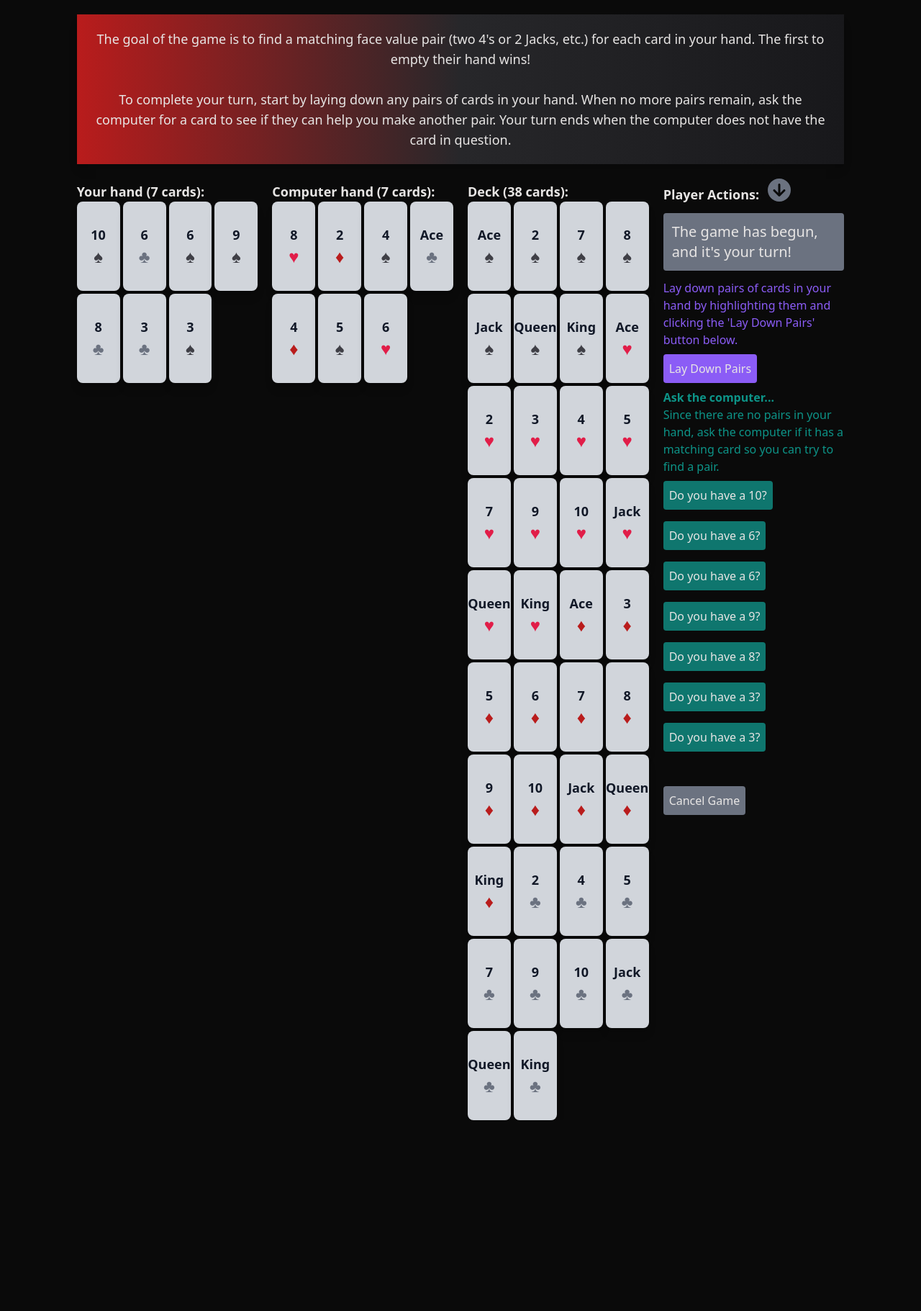
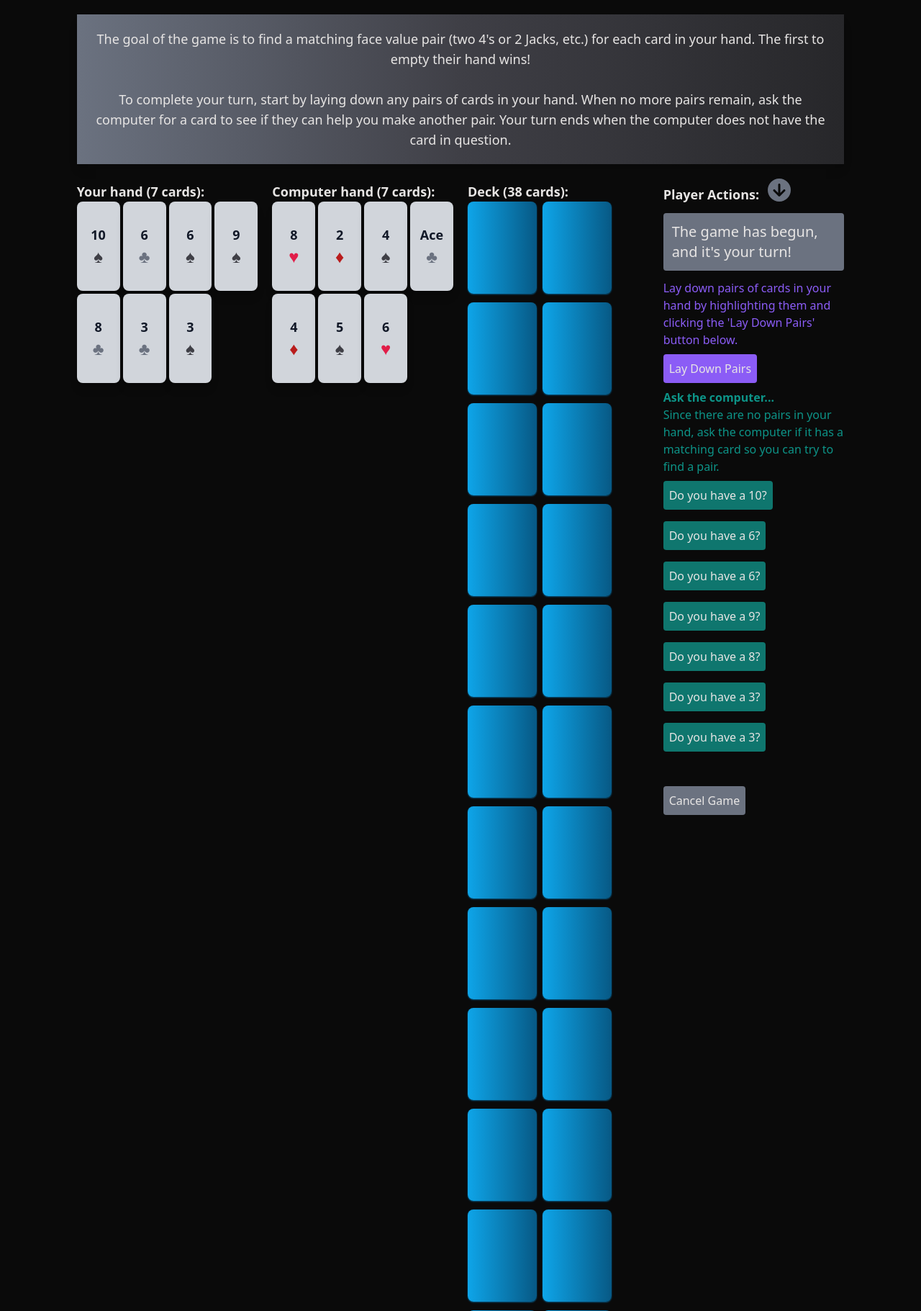
Before and after one commit to mmhernandez/go_fish_card_game, a Flask app: page /start_game in a window 1280 px wide. Shown: the top 1821 px of the page at 72% size. Before the commit the page ends 1556 px from the top, so only its background shows below. Run offline with Flask 3, Linux system fonts and the light colour scheme; some libraries are stand-ins or nearby versions.

Commit message:
Mask remaining deck of cards for player

```diff
--- a/flask_app/templates/index.html
+++ b/flask_app/templates/index.html
@@ -9,7 +9,7 @@
 </head>
 <body class="bg-neutral-950 text-stone-200 w-5/6 mx-auto">
     <!-- <div class="bg-gradient-to-r from-green-400 to-blue-500 hover:from-pink-500 hover:to-yellow-500"> -->
-    <div class="bg-gradient-to-r from-red-700 via-zinc-800 to-zinc-900 shadow-lg">
+    <div class="bg-gradient-to-r from-gray-500 via-zinc-700 to-zinc-800 shadow-lg">
         <p class="text-center text-lg mt-5 mb-3 p-5">
             The goal of the game is to find a matching face value pair (two 4's or 2 Jacks, etc.) for each card in your hand. The first to empty their hand wins!<br><br>
 
@@ -141,7 +141,21 @@
         <div class="basis-1/4">
             {% if "deck" in session %}
                 <p class="text-lg font-bold">Deck ({{session["deck"]|length}} cards):</p>
-                <div class="grid grid-cols-4 gap-1 text-lg text-center font-bold rounded-lg">
+                <!-- <div class="grid grid-cols-4 gap-1 rounded-lg flex flex-wrap">
+                    {% for each_card in session["deck"] %}
+                        <div class="py-8 rounded-lg shadow-lg bg-gray-300">
+                            <img src="../static/images/darkgreen.jpg" alt="card back">
+                        </div>
+                    {% endfor %}
+                </div> -->
+                <div class="rounded-lg flex flex-wrap gap-2">
+                    {% for each_card in session["deck"] %}
+                        <div class="w-24 h-32 mb-1 rounded-lg bg-gradient-to-r from-sky-500 to-sky-800 shadow-sm shadow-sky-800">
+                            <!-- <img src="../static/images/red.jpg" alt="card back"> -->
+                        </div>
+                    {% endfor %}
+                </div>
+                <!-- <div class="grid grid-cols-4 gap-1 text-lg text-center font-bold rounded-lg">
                     {% for each_card in session["deck"] %}
                         {% if each_card.suit == "♦" %}
                             <div class="py-8 rounded-lg shadow-lg bg-gray-300 text-gray-900"> {{each_card.face_value}} <br><span class="text-red-700 text-2xl">{{each_card.suit}}</span> </div>
@@ -153,14 +167,14 @@
                             <div class="py-8 rounded-lg shadow-lg bg-gray-300 text-gray-900"> {{each_card.face_value}} <br><span class="text-zinc-700 text-2xl">{{each_card.suit}}</span> </div>
                         {% endif %}
                     {% endfor %}
-                </div>
+                </div> -->
             {% endif %}
         </div>
 
         <!-- actions -->
         <div class="basis-1/4">
             {% if "player_hand" not in session %}
-            <button class="rounded bg-blue-500 hover:bg-blue-600 my-2 p-2">
+            <button class="rounded bg-red-500 hover:bg-red-600 my-2 p-2">
                 <a href="/start_game">New Game</a>
             </button>
             {% else %}
@@ -177,13 +191,6 @@
                             {{message}}
                         </div>
                     {% else %}
-                        <!-- <div class="p-3 my-3 rounded bg-gray-500 text-xl mx-auto">
-                            <span class="relative flex h-3 w-3">
-                                <span class="animate-ping absolute inline-flex h-full w-full rounded-full bg-orange-400 opacity-75"></span>
-                                <span class="relative inline-flex rounded-full h-3 w-3 bg-orange-500"></span>
-                            </span>
-                            {{message}}
-                        </div> -->
                             <div class="p-3 my-3 rounded bg-gray-500 text-xl mx-auto">
                                 {{message}}
                             </div>
@@ -214,20 +221,20 @@
                         </button>
                     </div>
                 {% endfor %}
-            {% endif %}
 
-            <!-- Button triggering confirmation -->
+            <!-- Button to trigger cancellation confirmation -->
             <button type="button" class="rounded bg-gray-500 hover:bg-gray-600 my-10 p-2" id="cancel-button">Cancel Game</button>
-            <!-- Confirmation  -->
+            <!-- Cancellation confirmation  -->
             <div id="confirm-cancel" class="hidden my-10 p-2">
-                <p>Are you sure you want to cancel the game?</p>
-                <div class="flex gap55">
-                    <button type="button" class="rounded bg-gray-700 hover:bg-gray-800 mt-2 mb-10 p-2" id="cancel">I don't want to cancel</button>
-                    <button type="button" class="rounded bg-gray-500 hover:bg-gray-600 mt-2 mb-10 p-2" id="confirm-button">
+                <p class="text-red-500">Are you sure you want to cancel this game?</p>
+                <div class="flex gap-3">
+                    <button type="button" class="rounded bg-gray-600 hover:bg-gray-700 mt-2 mb-10 p-2" id="cancel">No, don't cancel</button>
+                    <button type="button" class="rounded bg-gray-500 hover:bg-gray-600 hover:text-red-400 mt-2 mb-10 p-2" id="confirm-button">
                         <a href="/clear">Yes, cancel game</a>
                     </button>
                 </div>
             </div>
+            {% endif %}
         </div>
     </div>
 
```
Also changed, not shown: flask_app/static/images/darkgreen.jpg (added), flask_app/static/images/green.jpg (added), flask_app/static/images/peach.jpg (added), flask_app/static/images/red.jpg (added), 1 other file.
